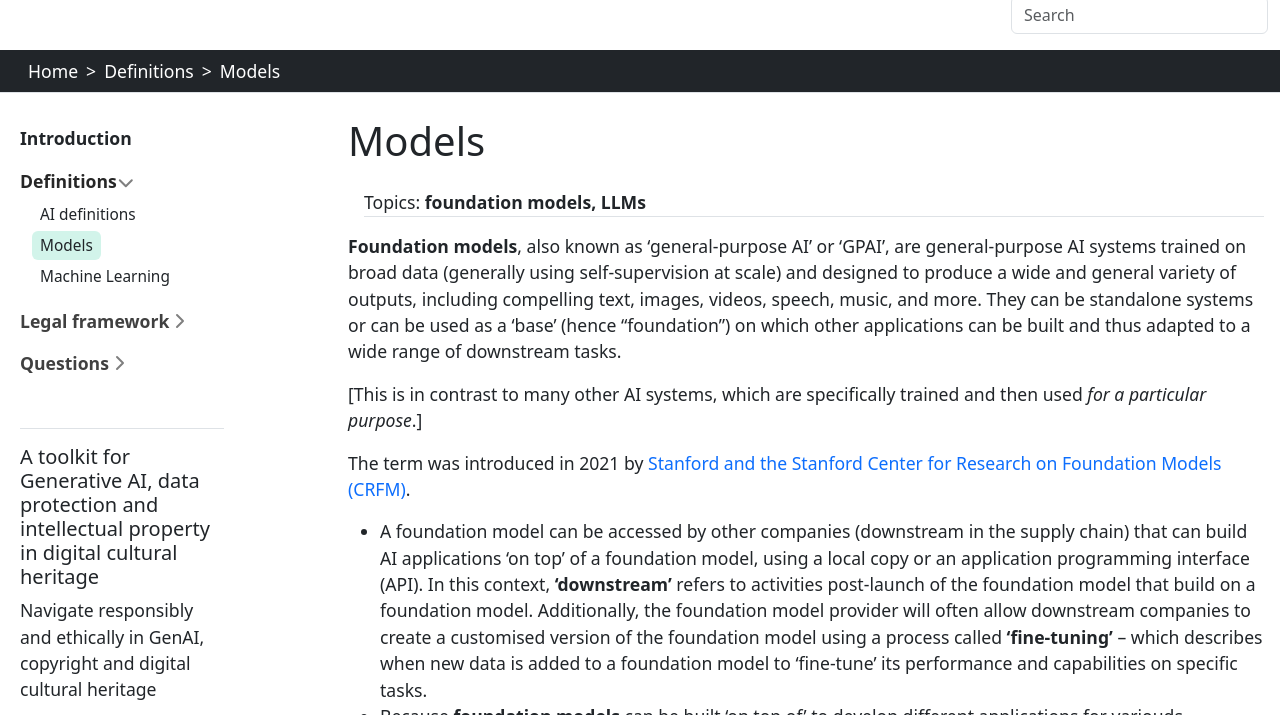
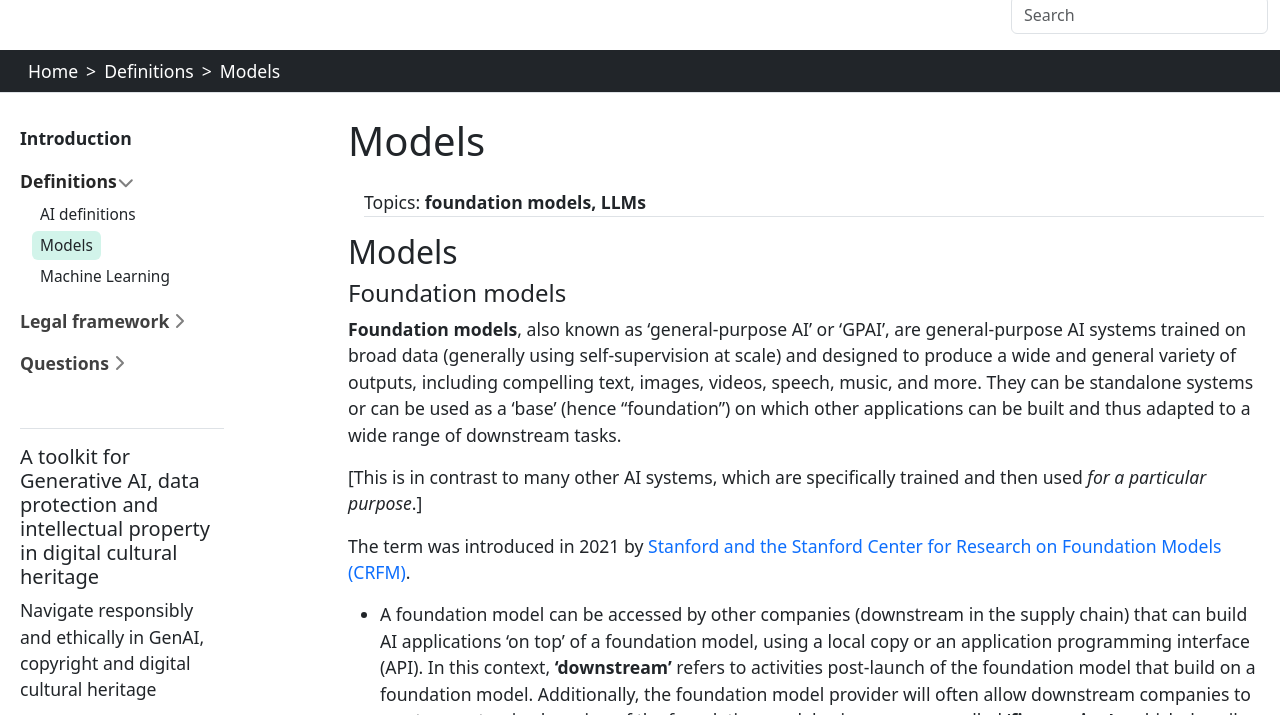
Before and after one commit to SAS-DHRH/genai-cch-toolkit, a Jekyll site: the page built from content/definitions/models.md, in a window 1280 px wide and 900 px high, cut to the strip 120-835 px from the top of the window. Built offline with Jekyll 4.4.1, drawn with Linux system fonts in a browser that asks for light colours.

Commit message:
Update models.md

```diff
--- a/content/definitions/models.md
+++ b/content/definitions/models.md
@@ -5,7 +5,9 @@ title: Models
 topics: foundation models, LLMs
 ---
 
+## Models
 
+#### Foundation models
 **Foundation models**, also known as ‘general-purpose AI’ or ‘GPAI’, are general-purpose AI systems trained on broad data (generally using self-supervision at scale) and designed to produce a wide and general variety of outputs, including compelling text, images, videos, speech, music, and more. They can be standalone systems or can be used as a ‘base’ (hence “foundation”) on which other applications can be built and thus adapted to a wide range of downstream tasks.
 
 [This is in contrast to many other AI systems, which are specifically trained and then used *for a particular purpose*.]
@@ -13,13 +15,16 @@ topics: foundation models, LLMs
 The term was introduced in 2021 by [Stanford and the Stanford Center for Research on Foundation Models (CRFM)]( arXiv:2108.07258).
 
 - A foundation model can be accessed by other companies (downstream in the supply chain) that can build AI applications ‘on top’ of a foundation model, using a local copy or an application programming interface (API). In this context, **‘downstream’** refers to activities post-launch of the foundation model that build on a foundation model.  Additionally, the foundation model provider will often allow downstream companies to create a customised version of the foundation model using a process called **‘fine-tuning’** – which describes when new data is added to a foundation model to ‘fine-tune’ its performance and capabilities on specific tasks.
+
 - Because **foundation models** can be built ‘on top of’ to develop different applications for variouds purposes, this makes them difficult to regulate. When foundation models act as a base for a range of applications, any errors / issues at the foundation-model level may impact any applications built on top of (or ‘fine-tuned’) from that foundation model.
+
 - Some foundation models are capable of taking inputs in **a single ‘modality**’ – such as text – while others are **‘multimodal’** and are capable taking multiple modalities of input at once, for example, text, image, video, etc., and then generating multiple types of output, (such as generating images, summarising text, answering questions) based on those inputs.
+
 - A defining characteristic of foundation models is the **scale of data and computational resources** involved in building them.
 
 *At present, “foundation model” is often used roughly synonymously with **“large language model**” because language models are currently the clearest example of systems with broad capabilities that can be adapted for specific purposes. “Large language models” specifically refers to **language-focused systems**, while “foundation model” is attempting to stake out a **broader function-based concept**, which could stretch to accommodate new types of systems in the future.
 
-**Large Language Models**
+#### Large Language Models
 
 **Large Language Models (LLMs)** are a specialized type of AI system using machine learning (NLP) and trained on text data that can generate humanlike text-based content in response to a wide range of inputs and prompts.
 
```
